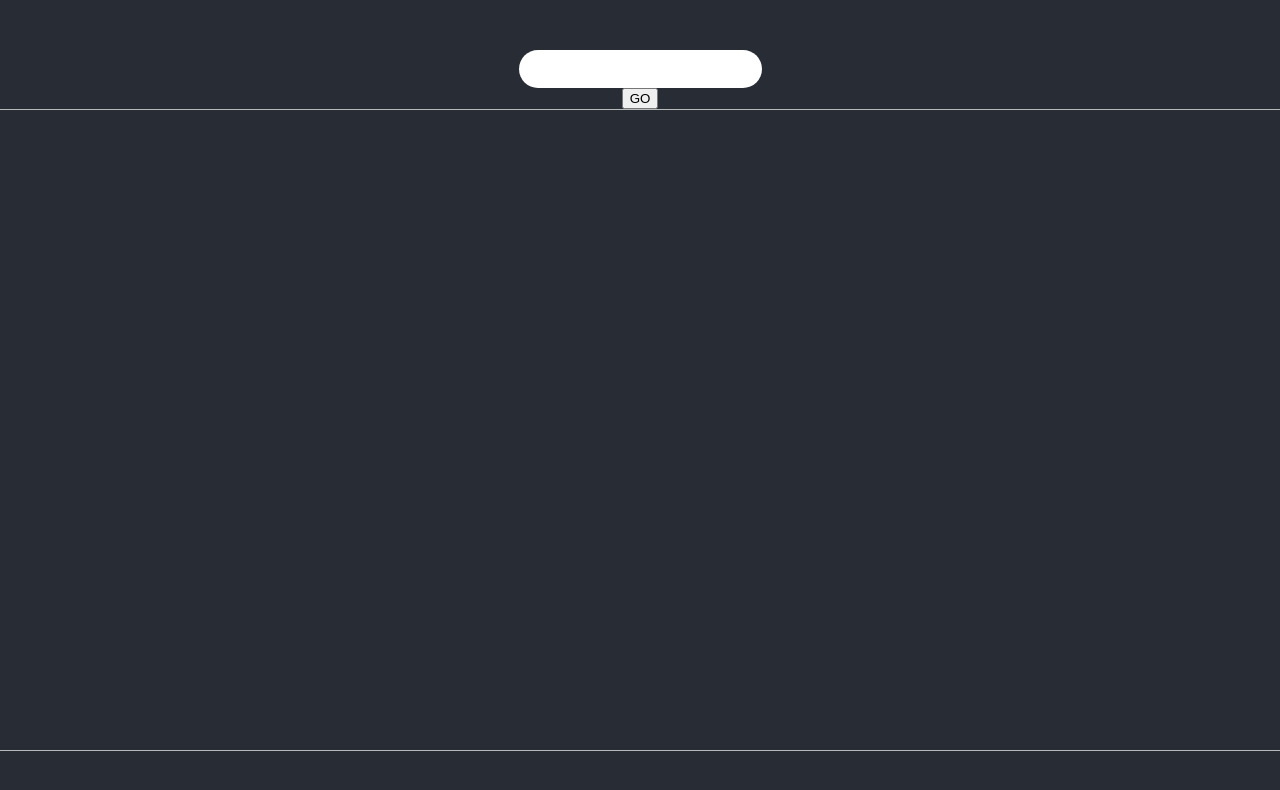
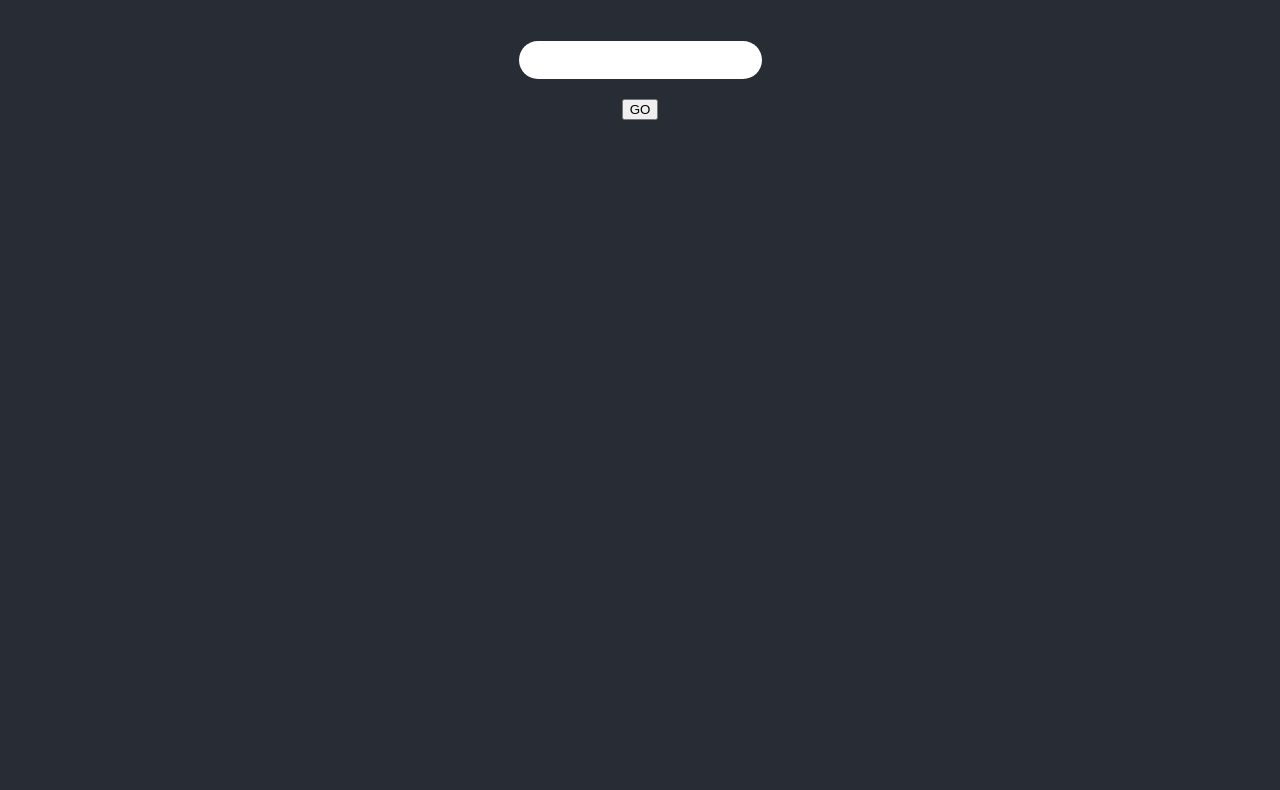
Before and after one commit to cjlindblad/word-cloud, a React (Create React App) app in the folder src/client/: page / in a window 1280 px wide. Shown: the top 790 px of the page. Built offline with nearby package versions, Linux system fonts and the light colour scheme; the HTML template or start-up script is replaced by a standard one.

Commit message:
Found a way to make word placements appear random
Also made some progress on this and that while 👶 was asleep!

```diff
--- a/package.json
+++ b/package.json
@@ -11,9 +11,11 @@
   "author": "Carl-Johan Lindblad",
   "license": "ISC",
   "dependencies": {
+    "@types/compression": "^1.0.1",
     "@types/express": "^4.17.2",
     "@types/lodash": "^4.14.149",
     "@types/memory-cache": "^0.2.0",
+    "compression": "^1.7.4",
     "dotenv": "^8.2.0",
     "express": "^4.17.1",
     "lodash": "^4.17.15",
--- a/src/client/src/App.tsx
+++ b/src/client/src/App.tsx
@@ -4,14 +4,26 @@ import styled from 'styled-components';
 
 import WordCloud, { WeightedWord } from './WordCloud';
 
+const Wrapper = styled.div`
+  min-height: 100vh;
+  display: flex;
+  flex-direction: column;
+  align-items: center;
+  justify-content: center;
+  font-size: calc(10px + 2vmin);
+  color: white;
+`;
+
 const Input = styled.input`
   padding: 8px 16px;
   font-size: 16px;
   border-radius: 19px;
   border-color: transparent;
+  margin-bottom: 20px;
 `;
 
 const App: React.FC = () => {
+  const [isFetching, setIsFetching] = useState(false);
   const [searchTerm, setSearchTerm] = useState('');
   const [weightedWords, setWeightedWords] = useState<
     WeightedWord[] | undefined
@@ -19,19 +31,28 @@ const App: React.FC = () => {
 
   const handleSubmit = async () => {
     try {
+      setWeightedWords(undefined);
+      setIsFetching(true);
       const result = await fetch(
         `/word-cloud?searchTerm=${encodeURIComponent(searchTerm)}`
-      ).then(res => res.json());
+      ).then(response => {
+        if (!response.ok) {
+          throw new Error('Något gick fel! 😰');
+        }
+
+        return response.json();
+      });
 
       setWeightedWords(result.wordCloud);
     } catch (err) {
-      alert(err);
+      alert(err.message);
+    } finally {
+      setIsFetching(false);
     }
   };
 
   return (
-    <div className="App">
-      <header className="App-header">
+    <Wrapper>
       <Input
         type="text"
         value={searchTerm}
@@ -45,9 +66,8 @@ const App: React.FC = () => {
         }}
       ></Input>
       <button onClick={handleSubmit}>GO</button>
-        <WordCloud words={weightedWords} />
-      </header>
-    </div>
+      <WordCloud words={weightedWords} isFetching={isFetching} />
+    </Wrapper>
   );
 };
 
--- a/src/client/src/Word.tsx
+++ b/src/client/src/Word.tsx
@@ -1,4 +1,4 @@
-import React, { useState, useRef, useLayoutEffect, useEffect } from 'react';
+import React, { useRef } from 'react';
 import styled from 'styled-components';
 import { WeightedWord } from './WordCloud';
 
@@ -7,34 +7,33 @@ interface Props {
   wrapperDimensions: DOMRect | null;
 }
 
+const getAlignment = () => {
+  const random = Math.random();
+
+  if (random < 1 / 3) {
+    return 'flex-start';
+  }
+
+  if (random < 2 / 3) {
+    return 'center';
+  }
+
+  return 'flex-end';
+};
+
 const Word = (props: Props) => {
   const wordRef = useRef<HTMLDivElement>(null);
-  const [dimensions, setDimensions] = useState<DOMRect | null>(null);
-  useLayoutEffect(() => {
-    setDimensions(wordRef!.current!.getBoundingClientRect());
-  }, []);
 
   const { wrapperDimensions, word } = props;
 
-  let leftMargin = 0;
-  let topMargin = 0;
-  if (dimensions && wrapperDimensions) {
-    const horizontalSlack = wrapperDimensions.width - dimensions.width;
-    const verticalSlack = wrapperDimensions.height - dimensions.height;
-
-    leftMargin = Math.random() * horizontalSlack - horizontalSlack / 2;
-    topMargin = Math.random() * verticalSlack - verticalSlack / 2;
-  }
-
-  const MIN_FONT_SIZE = 0.5;
-  const fontSize = 5 * word.weight;
+  const MIN_FONT_SIZE = 1;
+  const fontSize = 4 * word.weight;
 
   const Wrapper = styled.div`
-    position: absolute;
     font-size: ${fontSize > MIN_FONT_SIZE ? fontSize : MIN_FONT_SIZE}rem;
     opacity: ${word.weight};
-    margin-left: ${leftMargin}px;
-    margin-top: ${topMargin}px;
+    align-self: ${getAlignment()};
+    margin-right: 1vw;
   `;
 
   return <Wrapper ref={wordRef}>{word.word}</Wrapper>;
--- a/src/client/src/WordCloud.tsx
+++ b/src/client/src/WordCloud.tsx
@@ -1,4 +1,4 @@
-import React, { useState, useRef, useLayoutEffect, useEffect } from 'react';
+import React, { useState, useRef, useLayoutEffect } from 'react';
 import styled from 'styled-components';
 
 import Word from './Word';
@@ -11,17 +11,16 @@ export interface WeightedWord {
 
 interface Props {
   words?: WeightedWord[];
+  isFetching: boolean;
 }
 
-const Wrapper = styled.div`
-  position: relative;
-  width: 100vw;
+const Wrapper = styled.div<{ isFetching: boolean }>`
+  width: 90vw;
   height: 80vh;
   display: flex;
   justify-content: center;
   align-items: center;
-
-  border: 1px solid #ffffffaa;
+  flex-wrap: wrap;
 `;
 
 const WordCloud = React.memo((props: Props) => {
@@ -31,10 +30,11 @@ const WordCloud = React.memo((props: Props) => {
     setDimensions(cloudRef!.current!.getBoundingClientRect());
   }, []);
 
-  const { words } = props;
+  const { words, isFetching } = props;
 
   return (
-    <Wrapper ref={cloudRef}>
+    <Wrapper isFetching={isFetching} ref={cloudRef}>
+      {isFetching && 'Loading..'}
       {words &&
         words.map(word => (
           <Word wrapperDimensions={dimensions} key={word.word} word={word} />
--- a/src/client/src/index.css
+++ b/src/client/src/index.css
@@ -5,6 +5,7 @@ body {
     sans-serif;
   -webkit-font-smoothing: antialiased;
   -moz-osx-font-smoothing: grayscale;
+  background-color: #282c34;
 }
 
 code {
--- a/src/infrastructure/twitter.ts
+++ b/src/infrastructure/twitter.ts
@@ -64,7 +64,9 @@ class TwitterClient {
           ...result.statuses.filter((tweet: Tweet) => tweet.id_str !== maxId),
         ];
 
-        maxId = result.statuses[result.statuses.length - 1].id_str;
+        if (result.statuses.length > 0) {
+          maxId = result.statuses[result.statuses.length - 1].id_str;
+        }
 
         if (
           tweets.length >= maxResults ||
```
Also changed, not shown: src/core/wordService.ts (+10 -1 lines), src/server/cache.ts (added, +23 -0 lines), src/server/index.ts (+24 -40 lines), 1 other file (tests, documents, lock files or other folders). Lines whose indentation alone changed are shown as unchanged.
